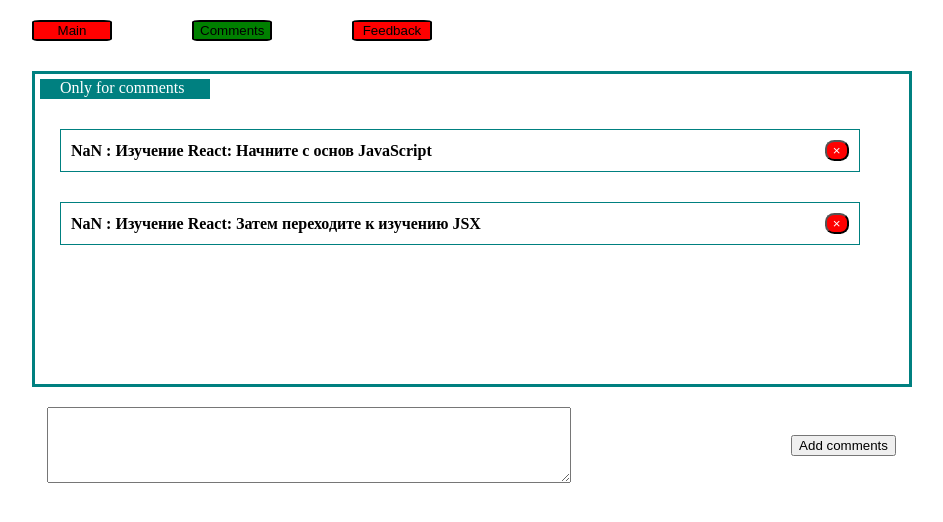
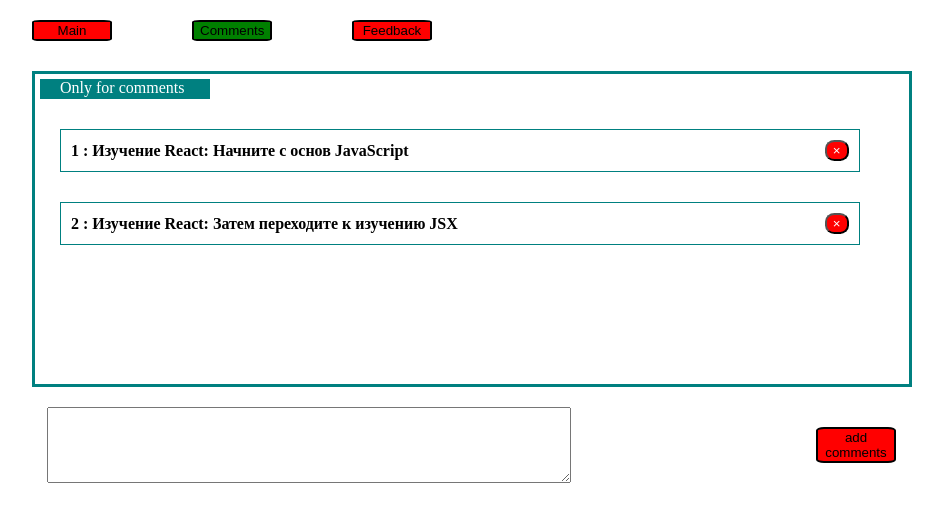
Before and after one commit to Maksimo2025/PracticeMain, a React (Vite) app: page / in a window 1280 px wide. Both pictures are taken after a click on the button "Comments". Shown: the top 522 px of the page, without its empty margins (176-1119 px from the left). Built offline with nearby package versions, Linux system fonts and the light colour scheme.

Commit message:
fix comments

```diff
--- a/src/components/PageContent/components/PageComments/components/AddComment/index.jsx
+++ b/src/components/PageContent/components/PageComments/components/AddComment/index.jsx
@@ -1,4 +1,5 @@
 import React, { useState } from "react";
+import Button from "../../../../../shared/Button";
 
 const styles = {
   w: {
@@ -16,24 +17,24 @@
 const AddComment = ({ onCreate }) => {
   const [value, setValue] = useState("");
 
-  const submitHandler = (event) => {
-    event.preventDefault();
+  const submitHandler = () => {
+    if (!value.length) return;
 
-    // if (value.trim()) {
     onCreate(value.trim());
     setValue("");
-    // }
   };
 
   return (
-    <form onSubmit={submitHandler} style={styles.div}>
+    <div style={styles.div}>
       <textarea
         value={value}
         onChange={(event) => setValue(event.target.value)}
         style={styles.w}
       />
-      <button type="submit"> Add comments </button>
-    </form>
+      <Button onClick={submitHandler} type="submit">
+        add comments
+      </Button>
+    </div>
   );
 };
 export default AddComment;
--- a/src/components/PageContent/components/PageComments/components/Comments/index.jsx
+++ b/src/components/PageContent/components/PageComments/components/Comments/index.jsx
@@ -1,10 +1,21 @@
 import React from "react";
 import Item from "./Item";
 
-const Comments = ({ comments, remove, index }) => {
+const styles = {
+  p: {
+    fontSize: "20px",
+    marginTop: "20px",
+    marginLeft: "100px",
+  },
+};
+
+const Comments = ({ comments, remove }) => {
+  if (!comments.length) {
+    return <p style={styles.p}> Без комментарий </p>;
+  }
   return (
     <div>
-      {comments.map((comment) => {
+      {comments.map((comment, index) => {
         return (
           <Item
             comment={comment}
--- a/src/components/PageContent/components/PageComments/index.jsx
+++ b/src/components/PageContent/components/PageComments/index.jsx
@@ -2,14 +2,6 @@
 import Comments from "./components/Comments";
 import Container from "./components/Container";
 import AddComment from "./components/AddComment";
-
-const styles = {
-  p: {
-    fontSize: "20px",
-    marginTop: "20px",
-    marginLeft: "100px",
-  },
-};
 
 const PageComments = () => {
   const [comments, setComments] = useState([
@@ -25,16 +17,6 @@
     );
   };
 
-  // const newComments = (title) => {
-  //   setComments(
-  //     comments.concat([
-  //       {
-  //         id: Date.now(),
-  //         title,
-  //       },
-  //     ])
-  //   );
-  // };
   const newComments = (title) => {
     setComments((prev) => {
       return [...prev, { id: Date.now(), title }];
@@ -44,11 +26,7 @@
   return (
     <div>
       <Container title="Only for comments">
-        {comments.length !== 0 ? (
-          <Comments comments={comments} remove={removeComments} />
-        ) : (
-          <p style={styles.p}> Без комментарий </p>
-        )}
+        <Comments comments={comments} remove={removeComments} />
       </Container>
       <AddComment onCreate={newComments} />
     </div>
```
